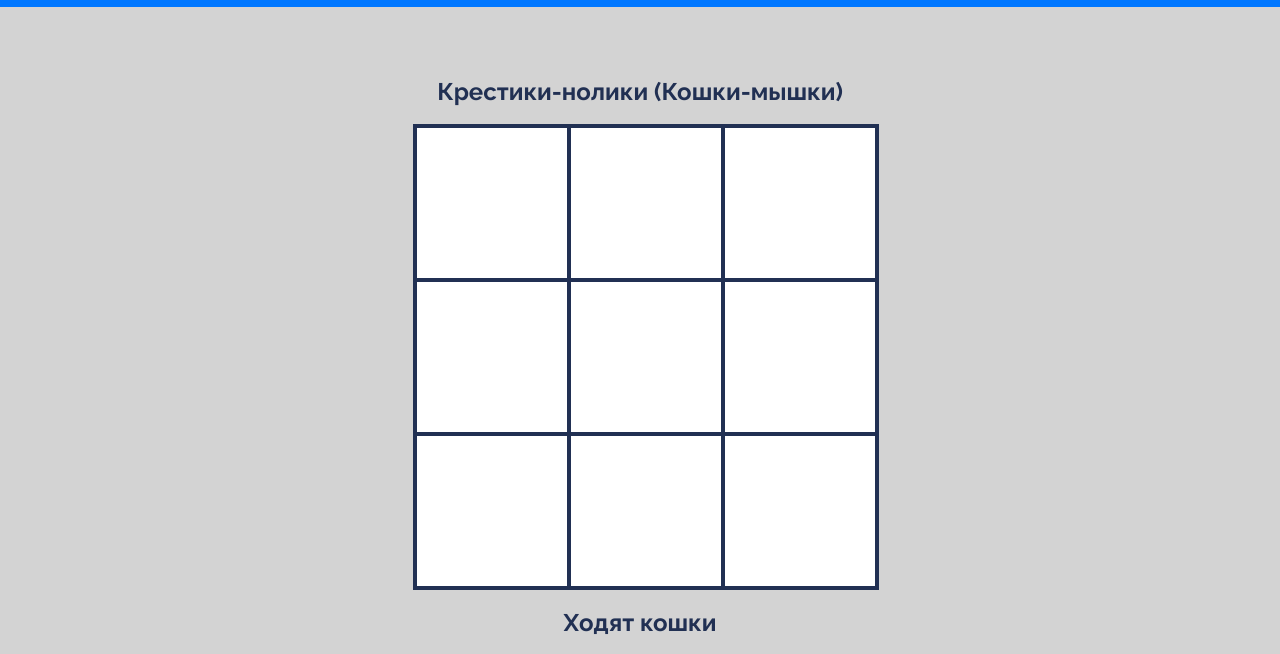
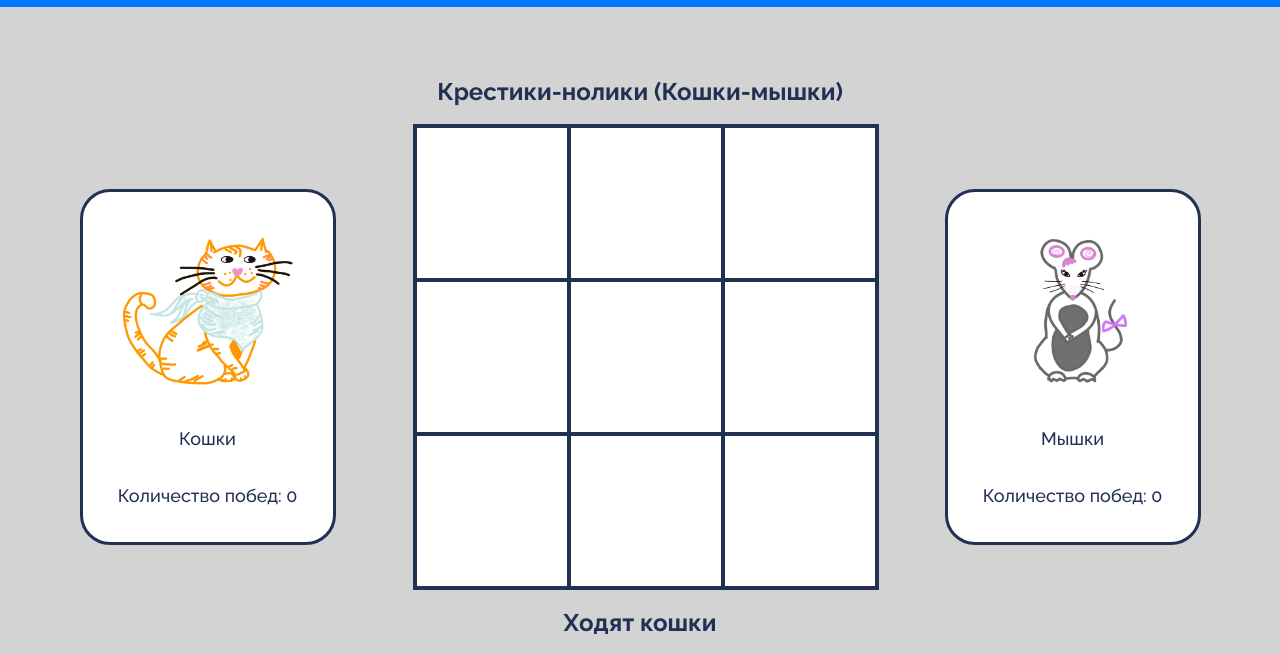
Before and after one commit to Andrew478/tic_tac_toe_cats_and_mice, a plain HTML site: page index.html in a window 1280 px wide. Shown: the part 122-776 px from the top of the page. Drawn offline with Linux system fonts and the light colour scheme.

Commit message:
added scoreboard

```diff
--- a/game/tictactoe.css
+++ b/game/tictactoe.css
@@ -3,9 +3,7 @@
     justify-content: center;
     align-items: center;
     flex-direction: column;
-    padding-top: 50px;
-    padding-bottom: 100px;
-    background-color: lightgray;
+
 }
 .gameContainer {
     /* display: grid; оригинал до кошек-мышек
@@ -21,6 +19,27 @@
     display: flex;
     justify-content: center;
     align-items: center; */
+}
+.playerProfileContainer {
+    width: 250px;
+    height: 350px;
+    border: 3px solid;
+    border-radius: 30px;
+    background-color: white;
+    display: flex;
+    justify-content: center;
+    align-items: center;
+    flex-direction: column;
+    font-size: 18px;
+    font-weight: 500;
+}
+.game_main {
+    display: flex;
+    justify-content: space-evenly;
+    align-items: center;
+    padding-top: 50px;
+    padding-bottom: 100px;
+    background-color: lightgray;
 }
 .cell {
 
@@ -53,6 +72,19 @@
     width: 100%;
     height: 100%;
 }
+.playerImageScore {
+    display:flex;
+    justify-content: center;
+    align-items: center;
+    width: 80%;
+
+}
 .game__placeholderImage {
     width: 100%;
 }
+#score_cats {
+
+}
+#score_mice {
+
+}
--- a/game/tictactoe.js
+++ b/game/tictactoe.js
@@ -1,6 +1,12 @@
 let cells = document.querySelectorAll(".cell");
 let statusText = document.querySelector("#statusText");
 let restartBtn = document.querySelector("#restartBtn");
+
+let scoreCount_cats_text = document.querySelector('#score_cats');
+let scoreCount_mice_text = document.querySelector('#score_mice');
+let scoreCount_cats = 0;
+let scoreCount_mice = 0;
+let phrase_scoreCount = "Количество побед: ";
 
 let player1Image = 'img/cat_keks.png'; // image кота
 let player2Image = 'img/mouse.png'; // image мыши
@@ -30,6 +36,8 @@ function initializeGame() {
     cells.forEach(cell => cell.addEventListener('click', cellClicked, {once:true}));
     restartBtn.addEventListener('click', restartGame);
     statusText.textContent = `Ходят ${currentPlayer}`;
+    updateUIScore(true);
+    updateUIScore(false);
     running = true;
 }
 function cellClicked() {
@@ -81,6 +89,7 @@ function checkWinner() {
 
     if(roundWon){
         statusText.textContent = `Победили ${currentPlayer}!`;
+        updateScoreCount();
         running = false;
     }
     else if(!options.includes("")){
@@ -95,3 +104,18 @@ function changePlayer() {
     currentPlayer = currentPlayer === `${player1Name}` ? `${player2Name}` : `${player1Name}`;
     statusText.textContent = `Ходят ${currentPlayer}`;
 }
+
+function updateScoreCount() {
+    if(currentPlayer === `${player1Name}`) {
+         scoreCount_cats++;
+         updateUIScore(true);
+    }
+    else if(currentPlayer === `${player2Name}`) {
+         scoreCount_mice++;
+         updateUIScore(false);
+    }
+}
+function updateUIScore(isPlayer1) {
+    if(isPlayer1) scoreCount_cats_text.innerText = phrase_scoreCount + scoreCount_cats;
+    else scoreCount_mice_text.innerText = phrase_scoreCount + scoreCount_mice;
+}
--- a/index.html
+++ b/index.html
@@ -17,7 +17,13 @@
       </div>
   </header>
 
-  <section class="game">
+  <section class="game_main">
+    <div class="playerProfileContainer">
+      <img class='playerImageScore' src="img/cat_keks.png">
+      <p>Кошки</p>
+      <p id="score_cats"></p>
+    </div>
+    <div class="game">
       <h1>Крестики-нолики (Кошки-мышки)</h1>
       <div class="gameContainer">
         <!-- <img class="game__placeholderImage" src="img/minesweeper.png"> -->
@@ -33,6 +39,12 @@
       </div>
       <h2 id="statusText">???</h2>
       <button id="restartBtn">Начать сначала</button>
+    </div>
+    <div class="playerProfileContainer">
+      <img class='playerImageScore' src="img/mouse.png">
+      <p>Мышки</p>
+      <p id="score_mice"></p>
+    </div>
   </section>
 
   <section id="rules" class="rules">
```
Lines whose indentation alone changed are shown as unchanged.
